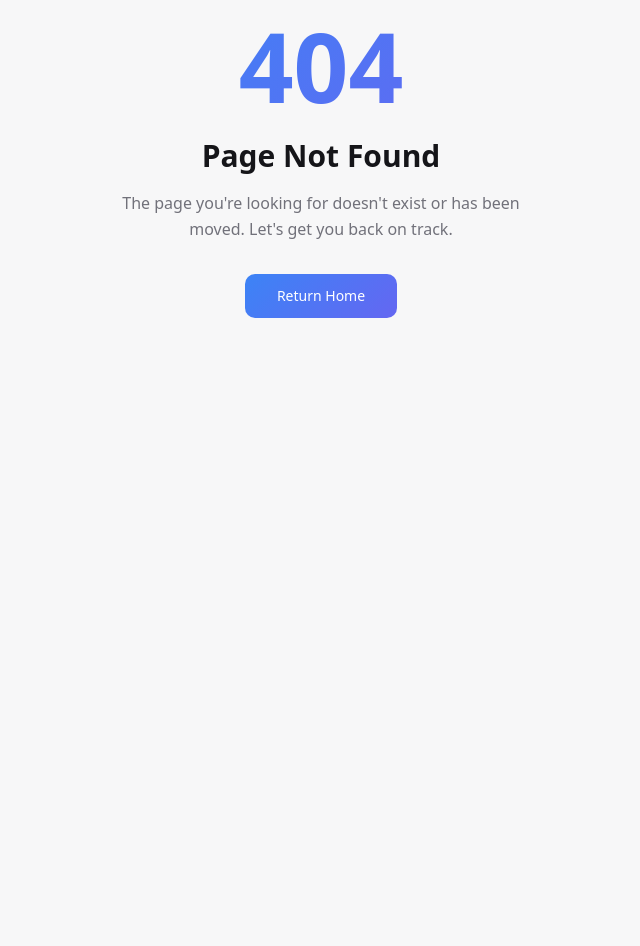
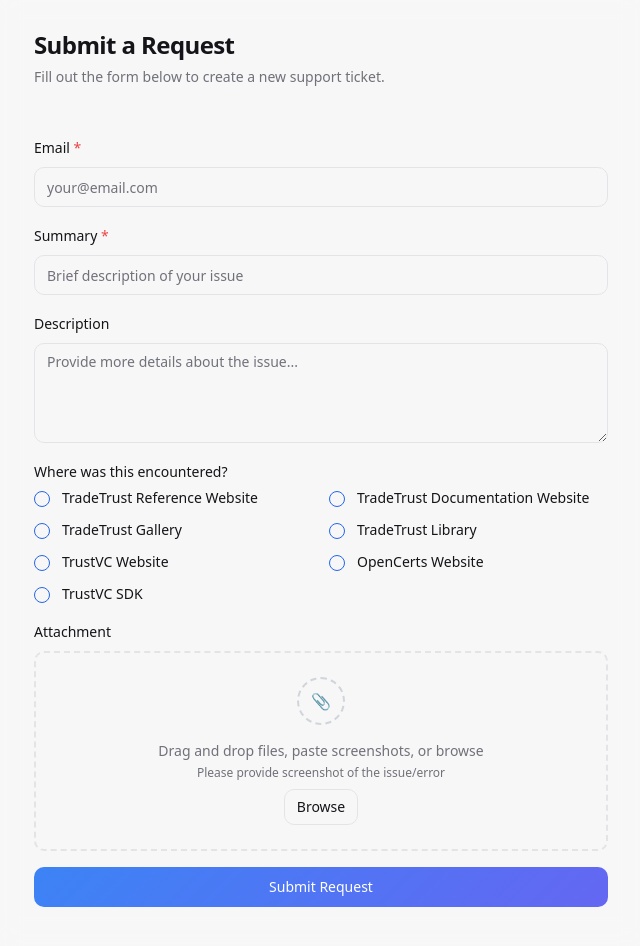
Before and after one commit to TrustVC/trustvc-showcase, a React (Vite) app: page /support in a window 1280 px wide. Before the commit this address had no page. Shown: the part 280-1226 px from the top of the page, without its empty margins (319-959 px from the left). Before the commit the page ends 800 px from the top, so only its background shows below. Built offline with nearby package versions, Linux system fonts and the light colour scheme.

Commit message:
getting ready for deployment

```diff
--- a/src/App.tsx
+++ b/src/App.tsx
@@ -13,6 +13,8 @@ import Contact from "./pages/Contact";
 import TradeTrust from "./pages/TradeTrust";
 import OpenCerts from "./pages/OpenCerts";
 import NotFound from "./pages/NotFound";
+import SuccessPage from "./pages/SuccessPage";
+import ErrorPage from "./pages/ErrorPage";
 
 const queryClient = new QueryClient();
 
@@ -27,6 +29,9 @@ const App = () => (
           <Routes>
             <Route path="/" element={<Index />} />
             <Route path="/contact" element={<Contact />} />
+            <Route path="/support" element={<Support />} />
+            <Route path="/support/success" element={<SuccessPage />} />
+            <Route path="/support/error" element={<ErrorPage />} />
             {/* ADD ALL CUSTOM ROUTES ABOVE THE CATCH-ALL "*" ROUTE */}
             <Route path="*" element={<NotFound />} />
           </Routes>
--- a/src/components/Navigation.tsx
+++ b/src/components/Navigation.tsx
@@ -45,10 +45,8 @@ const Navigation = () => {
           {/* Navigation Links */}
           <div className="hidden md:flex items-center justify-end mr-4 flex-1">
             <div className="flex items-center space-x-8">
-              <a
-                href="https://afa-cdi.atlassian.net/servicedesk/customer/portal/10/group/-1"
-                target="_blank"
-                rel="noopener noreferrer"
+              <Link
+                to="/support"
                 className={cn(
                   "hover:text-primary transition-colors",
                   isActive("/support")
@@ -57,7 +55,7 @@ const Navigation = () => {
                 )}
               >
                 Support
-              </a>
+              </Link>
             </div>
           </div>
 
--- /dev/null
+++ b/src/pages/ErrorPage.tsx
@@ -0,0 +1,39 @@
+import { Button } from "@/components/ui/button"
+import { Card, CardContent, CardDescription, CardHeader, CardTitle } from "@/components/ui/card"
+import { useNavigate } from "react-router-dom"
+
+export default function ErrorPage() {
+  const navigate = useNavigate()
+
+  return (
+    <div className="min-h-screen pt-24 pb-16">
+      <div className="container mx-auto px-6">
+        <div className="text-center mb-16">
+          <h1 className="text-5xl font-bold mb-6 text-destructive">
+            Submission Failed
+          </h1>
+          <p className="text-xl text-muted-foreground max-w-3xl mx-auto">
+            There was an error submitting your support request. Please try again.
+          </p>
+        </div>
+
+        <Card className="bg-background/50 backdrop-blur-glass border border-border/50 max-w-2xl mx-auto">
+          <CardHeader>
+            <CardTitle className="text-2xl text-destructive">Error</CardTitle>
+            <CardDescription>
+              Something went wrong. Please try submitting your request again.
+            </CardDescription>
+          </CardHeader>
+          <CardContent className="flex justify-center p-6">
+            <Button
+              onClick={() => navigate("/support")}
+              className="w-full max-w-xs bg-gradient-trust hover:opacity-90"
+            >
+              Try Again
+            </Button>
+          </CardContent>
+        </Card>
+      </div>
+    </div>
+  )
+}
--- /dev/null
+++ b/src/pages/SuccessPage.tsx
@@ -0,0 +1,39 @@
+import { Button } from "@/components/ui/button"
+import { Card, CardContent, CardDescription, CardHeader, CardTitle } from "@/components/ui/card"
+import { useNavigate } from "react-router-dom"
+
+export default function SuccessPage() {
+  const navigate = useNavigate()
+
+  return (
+    <div className="min-h-screen pt-24 pb-16">
+      <div className="container mx-auto px-6">
+        <div className="text-center mb-16">
+          <h1 className="text-5xl font-bold mb-6">
+            Thank You!
+          </h1>
+          <p className="text-xl text-muted-foreground max-w-3xl mx-auto">
+            Your support request has been submitted successfully. We'll get back to you soon.
+          </p>
+        </div>
+
+        <Card className="bg-background/50 backdrop-blur-glass border border-border/50 max-w-2xl mx-auto">
+          <CardHeader>
+            <CardTitle className="text-2xl">Submission Successful</CardTitle>
+            <CardDescription>
+              Thank you for reaching out to us.
+            </CardDescription>
+          </CardHeader>
+          <CardContent className="flex justify-center p-6">
+            <Button
+              onClick={() => navigate("/support")}
+              className="w-full max-w-xs bg-gradient-trust hover:opacity-90"
+            >
+              Back to Support
+            </Button>
+          </CardContent>
+        </Card>
+      </div>
+    </div>
+  )
+}
--- a/src/pages/Support.tsx
+++ b/src/pages/Support.tsx
@@ -1,183 +1,229 @@
-import { Book, Code, MessageCircle, FileText, ExternalLink, ChevronRight } from "lucide-react";
-import { Button } from "@/components/ui/button";
-import { Card, CardContent, CardDescription, CardHeader, CardTitle } from "@/components/ui/card";
-import { Tabs, TabsContent, TabsList, TabsTrigger } from "@/components/ui/tabs";
+import { Checkbox } from "@/components/ui/checkbox"
+import { Form, FormControl, FormField, FormItem, FormLabel, FormMessage, } from "@/components/ui/form"
+import { Input } from "@/components/ui/input"
+import { Textarea } from "@/components/ui/textarea"
+import { Button } from "@/components/ui/button"
+import { Card, CardContent, CardDescription, CardHeader, CardTitle } from "@/components/ui/card"
+import { useForm } from "react-hook-form"
+import { zodResolver } from "@hookform/resolvers/zod"
+import * as z from "zod"
+import { toast } from "@/components/ui/sonner"
+import { useNavigate } from "react-router-dom"
 
-const documentationSections = [
-  {
-    title: "Getting Started",
-    description: "Quick start guides and basic concepts",
-    icon: Book,
-    items: [
-      "Installation & Setup",
-      "Your First Document",
-      "Basic Verification",
-      "Configuration Guide"
+const formSchema = z.object({
+  email: z.string().email({ message: "Please enter a valid email address." }).min(1, { message: "Email is required." }),
+  summary: z.string().min(1, { message: "Summary is required." }),
+  description: z.string().optional(),
+  whereEncountered: z.array(z.string()).optional(),
+  attachments: z.any().optional(),
+})
+
+const whereOptions = [
+  "TradeTrust Reference Website",
+  "TradeTrust Documentation Website",
+  "TradeTrust Gallery",
+  "TradeTrust Library",
+  "TrustVC Website",
+  "OpenCerts Website",
+  "TrustVC SDK"
 ]
+
+export default function Support() {
+  const form = useForm<z.infer<typeof formSchema>>({
+    resolver: zodResolver(formSchema),
+    defaultValues: {
+      email: "",
+      summary: "",
+      description: "",
+      whereEncountered: [],
+      attachments: undefined,
     },
-  {
-    title: "API Reference",
-    description: "Complete API documentation",
-    icon: Code,
-    items: [
-      "Authentication",
-      "Document Creation",
-      "Verification Methods",
-      "Webhook Events"
-    ]
-  },
-  {
-    title: "SDKs & Libraries",
-    description: "Language-specific implementations",
-    icon: FileText,
-    items: [
-      "JavaScript/TypeScript",
-      "Python SDK",
-      "Java Library",
-      "REST API"
-    ]
+  })
+
+  const navigate = useNavigate()
+
+  function onSubmit(values: z.infer<typeof formSchema>) {
+    // Mock submission - in real app, send to API
+    console.log(values)
+
+    // Simulate success/failure for testing (80% success)
+    const isSuccess = Math.random() > 0.2
+    if (isSuccess) {
+      navigate("/support/success")
+    } else {
+      navigate("/support/error")
     }
-];
+  }
 
-const communityResources = [
-  {
-    title: "GitHub Repository",
-    description: "Source code, issues, and contributions",
-    icon: Code,
-    link: "https://github.com/trustvc"
-  },
-  {
-    title: "Community Forum",
-    description: "Ask questions and get help from the community",
-    icon: MessageCircle,
-    link: "#"
-  },
-  {
-    title: "Developer Blog",
-    description: "Latest updates, tutorials, and best practices",
-    icon: FileText,
-    link: "#"
-  }
-];
-
-const Support = () => {
   return (
     <div className="min-h-screen pt-24 pb-16">
       <div className="container mx-auto px-6">
-        {/* Header */}
         <div className="text-center mb-16">
           <h1 className="text-5xl font-bold mb-6">
-            TrustVC{" "}
+            Support{" "}
             <span className="bg-gradient-trust bg-clip-text text-transparent">
-              Documentation
+              Request
             </span>
           </h1>
           <p className="text-xl text-muted-foreground max-w-3xl mx-auto">
-            Everything you need to integrate TrustVC into your applications.
-            Comprehensive guides, API references, and community resources.
+            Get help with TrustVC products and services.
+            We'll get back to you as soon.
           </p>
         </div>
 
-        <Tabs defaultValue="documentation" className="max-w-6xl mx-auto">
-          <TabsList className="grid w-full grid-cols-3 mb-12 bg-background/50 backdrop-blur-glass">
-            <TabsTrigger value="documentation">Documentation</TabsTrigger>
-            <TabsTrigger value="tutorials">Tutorials</TabsTrigger>
-            <TabsTrigger value="community">Community</TabsTrigger>
-          </TabsList>
-
-          <TabsContent value="documentation">
-            <div className="grid md:grid-cols-3 gap-8 mb-12">
-              {documentationSections.map((section) => (
-                <Card
-                  key={section.title}
-                  className="group bg-background/50 backdrop-blur-glass border border-border/50 hover:shadow-float transition-all duration-300"
-                >
+        <Card className="bg-background/50 backdrop-blur-glass border border-border/50 max-w-2xl mx-auto">
+          <Form {...form}>
+            <form onSubmit={form.handleSubmit(onSubmit)} className="space-y-6 p-6">
               <CardHeader>
-                    <div className="w-12 h-12 rounded-lg bg-gradient-trust p-2.5 mb-4">
-                      <section.icon className="w-full h-full text-white" />
-                    </div>
-                    <CardTitle className="text-xl">{section.title}</CardTitle>
-                    <CardDescription>{section.description}</CardDescription>
+                <CardTitle className="text-2xl">Submit a Request</CardTitle>
+                <CardDescription>
+                  Fill out the form below to create a new support ticket.
+                </CardDescription>
               </CardHeader>
               <CardContent>
-                    <ul className="space-y-3">
-                      {section.items.map((item, index) => (
-                        <li key={index} className="flex items-center gap-2 text-sm text-muted-foreground hover:text-primary cursor-pointer transition-colors">
-                          <ChevronRight className="h-3 w-3" />
-                          {item}
-                        </li>
-                      ))}
-                    </ul>
-                  </CardContent>
-                </Card>
+                <div className="space-y-4">
+                  <FormField
+                    control={form.control}
+                    name="email"
+                    render={({ field }) => (
+                      <FormItem>
+                        <FormLabel>Email <span className="text-destructive">*</span></FormLabel>
+                        <FormControl>
+                          <Input placeholder="your@email.com" {...field} />
+                        </FormControl>
+                        <FormMessage />
+                      </FormItem>
+                    )}
+                  />
+
+                  <FormField
+                    control={form.control}
+                    name="summary"
+                    render={({ field }) => (
+                      <FormItem>
+                        <FormLabel>Summary <span className="text-destructive">*</span></FormLabel>
+                        <FormControl>
+                          <Input placeholder="Brief description of your issue" {...field} />
+                        </FormControl>
+                        <FormMessage />
+                      </FormItem>
+                    )}
+                  />
+
+                  <FormField
+                    control={form.control}
+                    name="description"
+                    render={({ field }) => (
+                      <FormItem>
+                        <FormLabel>Description</FormLabel>
+                        <FormControl>
+                          <Textarea
+                            placeholder="Provide more details about the issue..."
+                            className="min-h-[100px]"
+                            {...field}
+                          />
+                        </FormControl>
+                        <FormMessage />
+                      </FormItem>
+                    )}
+                  />
+
+                  <FormField
+                    control={form.control}
+                    name="whereEncountered"
+                    render={({ field }) => (
+                      <FormItem>
+                        <FormLabel>Where was this encountered?</FormLabel>
+                        <div className="space-y-2">
+                          <div className="grid grid-cols-1 md:grid-cols-2 gap-4">
+                            {whereOptions.map((option) => (
+                              <FormItem
+                                key={option}
+                                className="flex flex-row items-start space-x-3 space-y-0"
+                              >
+                                <FormControl>
+                                  <Checkbox
+                                    checked={field.value?.includes(option)}
+                                    onCheckedChange={(checked) => {
+                                      return checked
+                                        ? field.onChange([...(field.value || []), option])
+                                        : field.onChange(
+                                            (field.value || []).filter((value) => value !== option)
+                                          );
+                                    }}
+                                  />
+                                </FormControl>
+                                <FormLabel className="font-normal cursor-pointer">
+                                  {option}
+                                </FormLabel>
+                              </FormItem>
                             ))}
                           </div>
-          </TabsContent>
+                        </div>
+                        <FormMessage />
+                      </FormItem>
+                    )}
+                  />
 
-          <TabsContent value="tutorials">
-            <div className="space-y-8">
-              <Card className="bg-background/50 backdrop-blur-glass border border-border/50">
-                <CardHeader>
-                  <CardTitle className="text-2xl">Interactive Tutorials</CardTitle>
-                  <CardDescription>
-                    Step-by-step guides to get you started with TrustVC
-                  </CardDescription>
-                </CardHeader>
-                <CardContent className="space-y-6">
-                  {[
-                    "Building Your First Verifiable Document",
-                    "Integrating TradeTrust in E-commerce",
-                    "Setting Up OpenCerts for Educational Institutions",
-                    "Advanced Cryptographic Verification"
-                  ].map((tutorial, index) => (
-                    <div key={index} className="flex items-center justify-between p-4 rounded-lg border border-border/30 hover:bg-muted/50 transition-colors">
-                      <div className="flex items-center gap-4">
-                        <div className="w-8 h-8 rounded-full bg-gradient-trust flex items-center justify-center text-white font-bold text-sm">
-                          {index + 1}
+                  <FormField
+                    control={form.control}
+                    name="attachments"
+                    render={() => (
+                      <FormItem>
+                        <FormLabel>Attachment</FormLabel>
+                        <FormControl>
+                          <div className="border-2 border-dashed border-border rounded-md p-6 text-center hover:border-primary transition-colors">
+                            <Input
+                              type="file"
+                              multiple
+                              className="hidden"
+                              id="attachments"
+                              onChange={(e) => {
+                                // Mock handle files
+                                const files = e.target.files
+                                if (files) {
+                                  console.log('Selected files:', Array.from(files))
+                                }
+                              }}
+                            />
+                            <label
+                              htmlFor="attachments"
+                              className="cursor-pointer flex flex-col items-center justify-center"
+                            >
+                              <div className="w-12 h-12 mx-auto mb-4 border-2 border-dashed border-gray-300 rounded-full flex items-center justify-center">
+                                {/* Icon or text */}
+                                <span className="text-gray-500">📎</span>
                               </div>
-                        <span className="font-medium">{tutorial}</span>
+                              <p className="text-sm font-medium text-muted-foreground mb-1">
+                                Drag and drop files, paste screenshots, or browse
+                              </p>
+                              <p className="text-xs text-muted-foreground mb-2">
+                                Please provide screenshot of the issue/error
+                              </p>
+                              <Button type="button" variant="outline" size="sm">
+                                Browse
+                              </Button>
+                            </label>
                           </div>
-                      <Button variant="ghost" size="sm">
-                        Start Tutorial
-                        <ChevronRight className="h-4 w-4 ml-1" />
+                        </FormControl>
+                        <FormMessage />
+                      </FormItem>
+                    )}
+                  />
+
+                  <Button
+                    type="submit"
+                    className="w-full bg-gradient-trust hover:opacity-90"
+                    disabled={form.formState.isSubmitting}
+                  >
+                    Submit Request
                   </Button>
                 </div>
-                  ))}
               </CardContent>
+            </form>
+          </Form>
         </Card>
       </div>
-          </TabsContent>
-
-          <TabsContent value="community">
-            <div className="grid md:grid-cols-3 gap-8">
-              {communityResources.map((resource) => (
-                <Card
-                  key={resource.title}
-                  className="group bg-background/50 backdrop-blur-glass border border-border/50 hover:shadow-float transition-all duration-300"
-                >
-                  <CardHeader>
-                    <div className="w-12 h-12 rounded-lg bg-gradient-trust p-2.5 mb-4">
-                      <resource.icon className="w-full h-full text-white" />
     </div>
-                    <CardTitle className="text-xl flex items-center gap-2">
-                      {resource.title}
-                      <ExternalLink className="h-4 w-4" />
-                    </CardTitle>
-                    <CardDescription>{resource.description}</CardDescription>
-                  </CardHeader>
-                  <CardContent>
-                    <Button variant="outline" className="w-full group-hover:bg-gradient-trust group-hover:text-white transition-all">
-                      Visit Resource
-                    </Button>
-                  </CardContent>
-                </Card>
-              ))}
-            </div>
-          </TabsContent>
-        </Tabs>
-      </div>
-    </div>
-  );
-};
-
-export default Support;
+  )
+}
```
Lines whose indentation alone changed are shown as unchanged.
